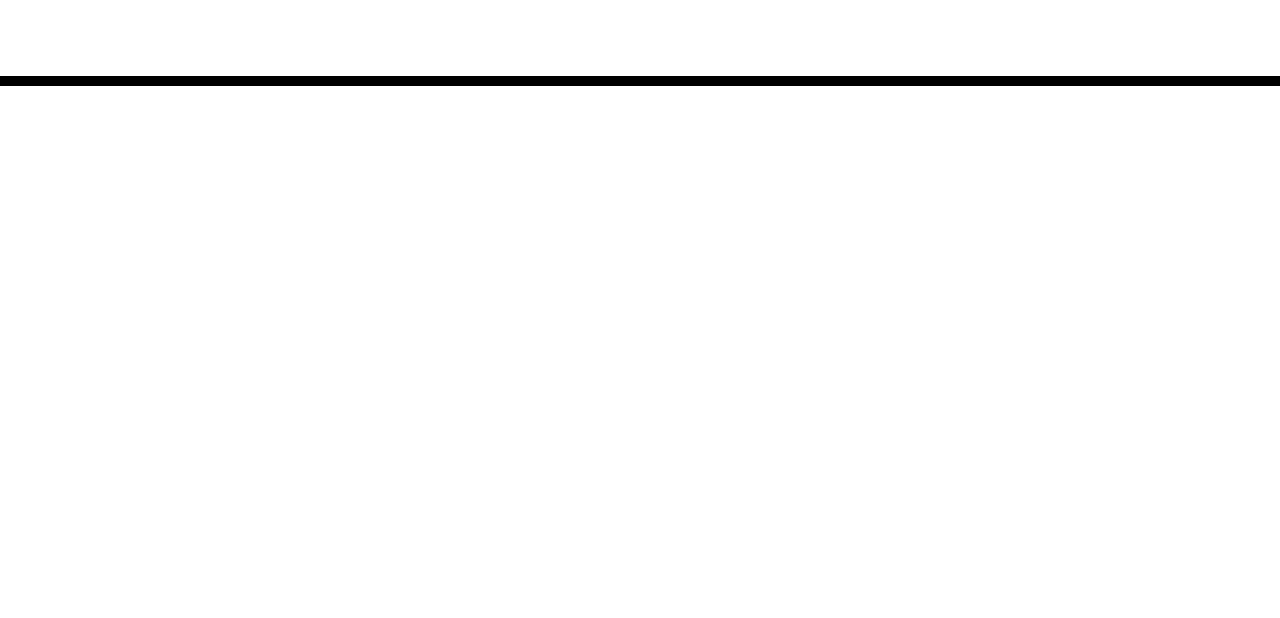
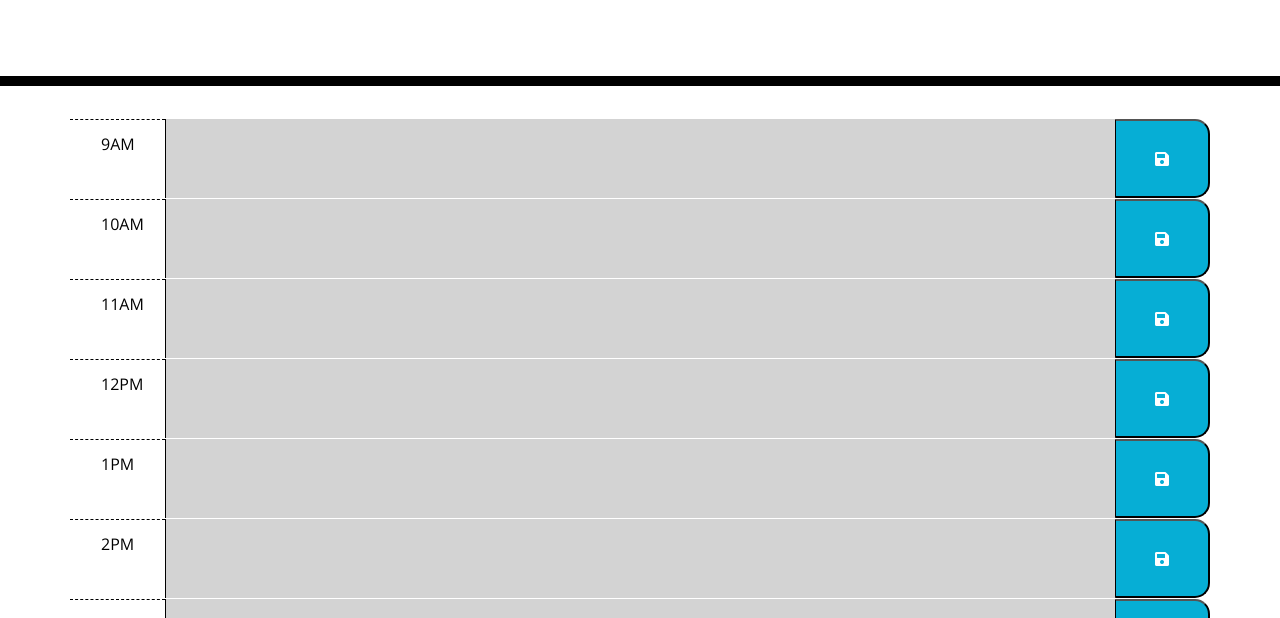
Before and after one commit to tkcannon/work-day-scheduler, a plain HTML site: page index.html in a window 1280 px wide. Shown: the part 182-800 px from the top of the page. Drawn offline with nearby package versions, Linux system fonts and the light colour scheme.

Commit message:
added time-block through jquery

```diff
--- a/assets/script.js
+++ b/assets/script.js
@@ -0,0 +1,44 @@
+var schedule = {};
+
+function loadSchedule() {
+    schedule = JSON.parse(localStorage.getItem("schedule"));
+
+    // if no existing schedule exists, create new empty schedule obj
+    if (!schedule) {
+        schedule = {
+            slot: [
+                ["9AM", ""],
+                ["10AM", ""],
+                ["11AM", ""],
+                ["12PM", ""],
+                ["1PM", ""],
+                ["2PM", ""],
+                ["3PM", ""],
+                ["4PM", ""],
+                ["5PM", ""],
+            ]
+        }
+    }
+
+    for (i = 0; i < schedule.slot.length; i++) {
+        // time
+        var timeBlock = $("<div>").addClass("time-block row");
+        var hour = $("<div>").addClass("hour col-1");
+        var hourtext = $("<p>").addClass("p-3").text(schedule.slot[i][0]);
+        hour.append(hourtext);
+        // items to do
+        var toDoList = $("<textarea>").addClass("past col-10");
+        var toDo = $("<p>").text(schedule.slot[i][1]);
+        toDoList.append(toDo);
+        // save button
+        var saveButton = $("<button>").addClass("saveBtn col-1");
+        var saveIcon = $("<i>").addClass("fas fa-save");
+        saveButton.append(saveIcon);
+        timeBlock.append(hour, toDoList, saveButton,);
+
+        //add all to container
+        $(".container").append(timeBlock);
+    }
+}
+
+loadSchedule();
--- a/index.html
+++ b/index.html
@@ -29,11 +29,10 @@
       <p id="currentDay" class="lead"></p>
     </header>
     <div class="container">
-      <!-- Timeblocks go here -->
     </div>
 
+    <script src="https://cdnjs.cloudflare.com/ajax/libs/jquery/3.4.1/jquery.min.js"></script>
+    <script src="https://cdnjs.cloudflare.com/ajax/libs/moment.js/2.24.0/moment.min.js"></script>
     <script src="assets/script.js"></script>
-    <script src="https://code.jquery.com/jquery-3.4.1.min.js"></script>
-    <script src="https://cdnjs.cloudflare.com/ajax/libs/moment.js/2.24.0/moment.min.js"></script>
   </body>
 </html>
```
